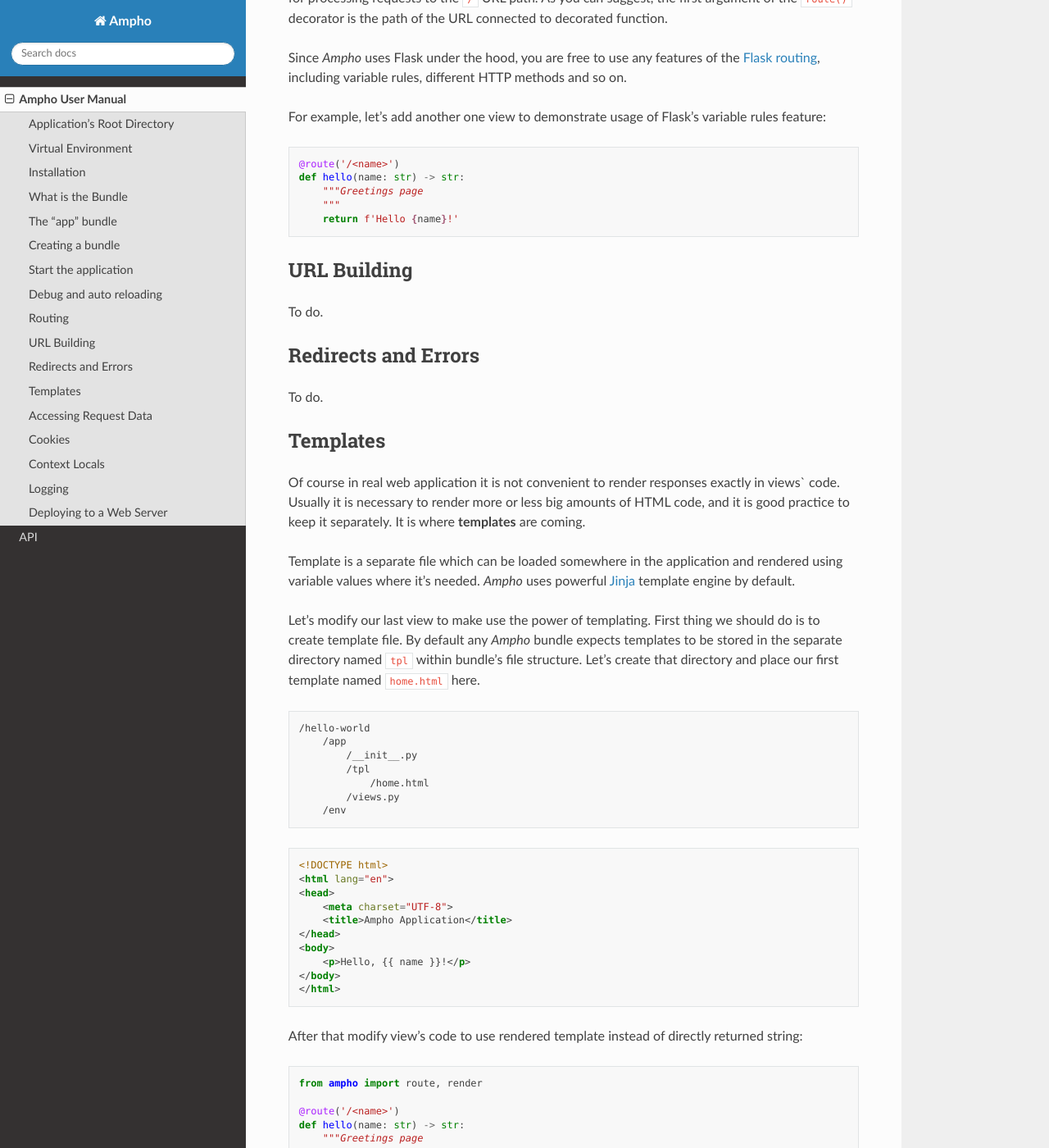
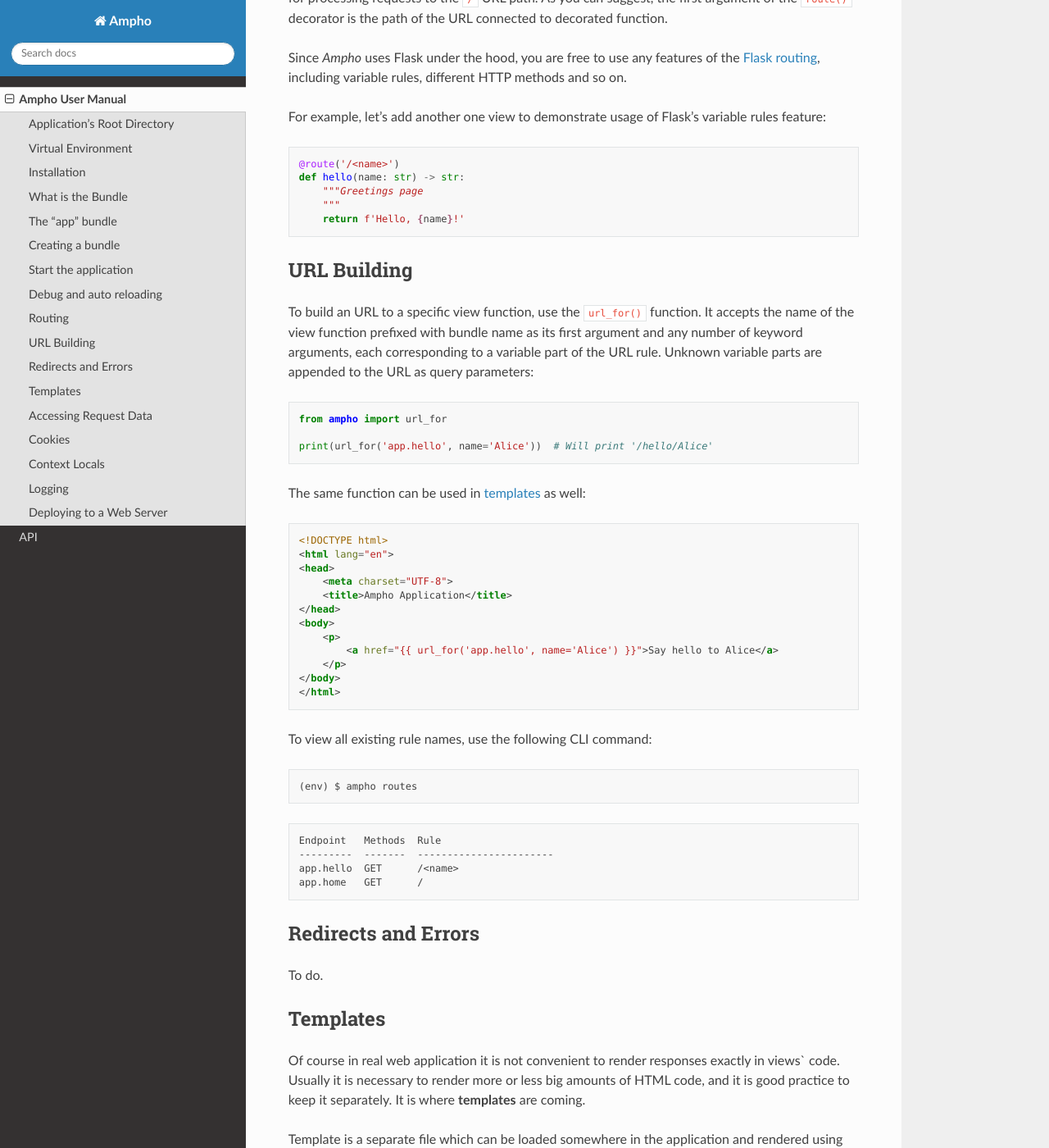
Before and after one commit to ampho-cms/ampho, a Sphinx documentation site: the page built from doc/user_manual.rst, in a window 1280 px wide and 1400 px high, scrolled down 3558 px. Shown: the whole window at 82% size. Built offline with Sphinx 7.4.7 and the Read the Docs theme 2.0.0, drawn with Linux system fonts in a browser that asks for light colours.

Commit message:
#14 implemented

```diff
--- a/doc/user_manual.rst
+++ b/doc/user_manual.rst
@@ -184,13 +184,51 @@ For example, let's add another one view to demonstrate usage of Flask's variable
     def hello(name: str) -> str:
         """Greetings page
         """
-        return f'Hello {name}!'
+        return f'Hello, {name}!'
 
 
 URL Building
 ------------
 
-To do.
+To build an URL to a specific view function, use the ``url_for()`` function. It accepts the name of the view
+function prefixed with bundle name as its first argument and any number of keyword arguments, each corresponding to a
+variable part of the URL rule. Unknown variable parts are appended to the URL as query parameters:
+
+.. sourcecode:: python
+
+    from ampho import url_for
+
+    print(url_for('app.hello', name='Alice'))  # Will print '/hello/Alice'
+
+The same function can be used in `templates`_ as well:
+
+.. sourcecode:: html
+
+    <!DOCTYPE html>
+    <html lang="en">
+    <head>
+        <meta charset="UTF-8">
+        <title>Ampho Application</title>
+    </head>
+    <body>
+        <p>
+            <a href="{{ url_for('app.hello', name='Alice') }}">Say hello to Alice</a>
+        </p>
+    </body>
+    </html>
+
+To view all existing rule names, use the following CLI command:
+
+.. sourcecode:: text
+
+    (env) $ ampho routes
+
+.. sourcecode:: text
+
+    Endpoint   Methods  Rule
+    ---------  -------  -----------------------
+    app.hello  GET      /<name>
+    app.home   GET      /
 
 
 Redirects and Errors
--- a/src/ampho/__init__.py
+++ b/src/ampho/__init__.py
@@ -10,3 +10,4 @@ __version__ = '0.0.1'
 from ._api import current_app, get_caller_bundle, request, route, command, render
 from ._application import Application
 from ._bundle import Bundle
+from flask import url_for
```
Also changed, not shown: .travis.yml.
